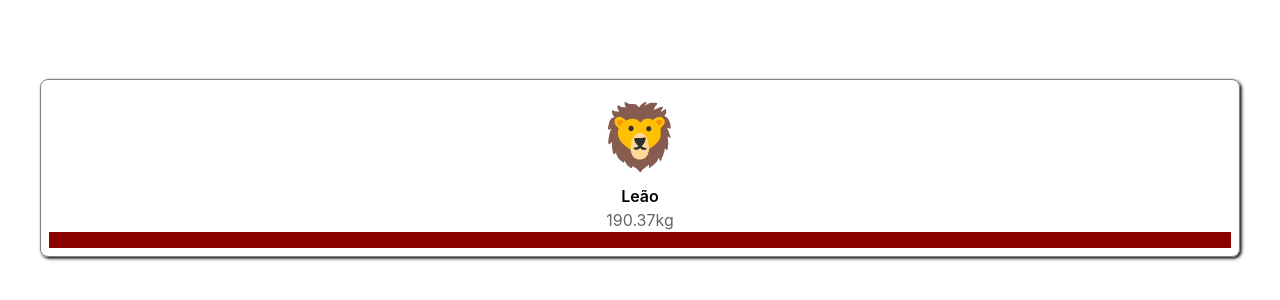
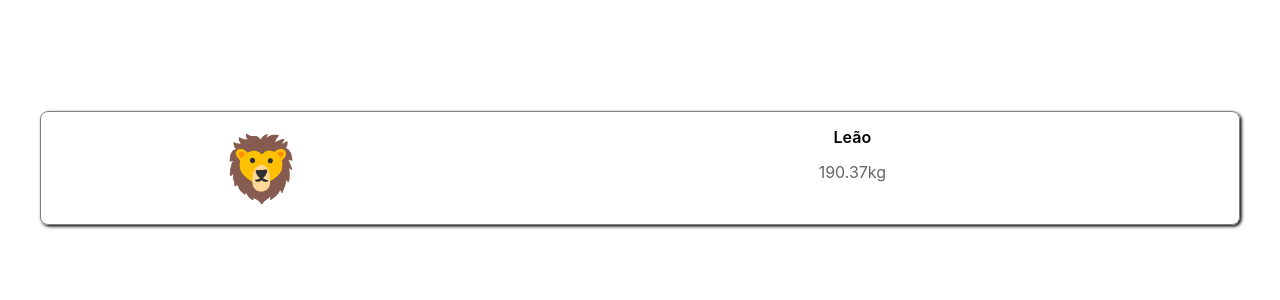
Before and after one commit to ufjf-dcc207/ufjf-dcc207-2024-3-a-atv03-igorknop, a React (Vite) app: page / in a window 1280 px wide. Shown: the part 232-532 px from the top of the page. Built offline with nearby package versions, Linux system fonts and the light colour scheme.

Commit message:
adiciona grid

```diff
--- a/src/Animal.css
+++ b/src/Animal.css
@@ -1,24 +1,37 @@
 .animal {
-    border: 1px solid grey;
-    box-shadow: 0.1em 0.1em 0.2em;
-    padding: 0.5em;
-    border-radius: 0.5em;
-}
+  border: 1px solid grey;
+  box-shadow: 0.1em 0.1em 0.2em;
+  padding: 0.5em;
+  border-radius: 0.5em;
+  display: grid;
+  grid-template-areas:
+    "icone nome nome"
+    "icone peso peso"
+    "icone . extincao";
 
-.animal .icone{
+  .icone {
     font-size: 4em;
-}
+    grid-area: icone;
+  }
 
-.animal .nome{
+  .nome {
     font-weight: 600;
-}
+    grid-area: nome;
+  }
 
-.animal .peso{
+  .peso {
     opacity: 0.6;
-}
+    grid-area: peso;
+  }
 
-.animal .exticao{
+  .exticao {
     background-color: darkred;
     color: white;
     min-height: 1em;
+    grid-area: extincao;
+  }
 }
+
+.animal {
+    place-items: center;
+}
```
